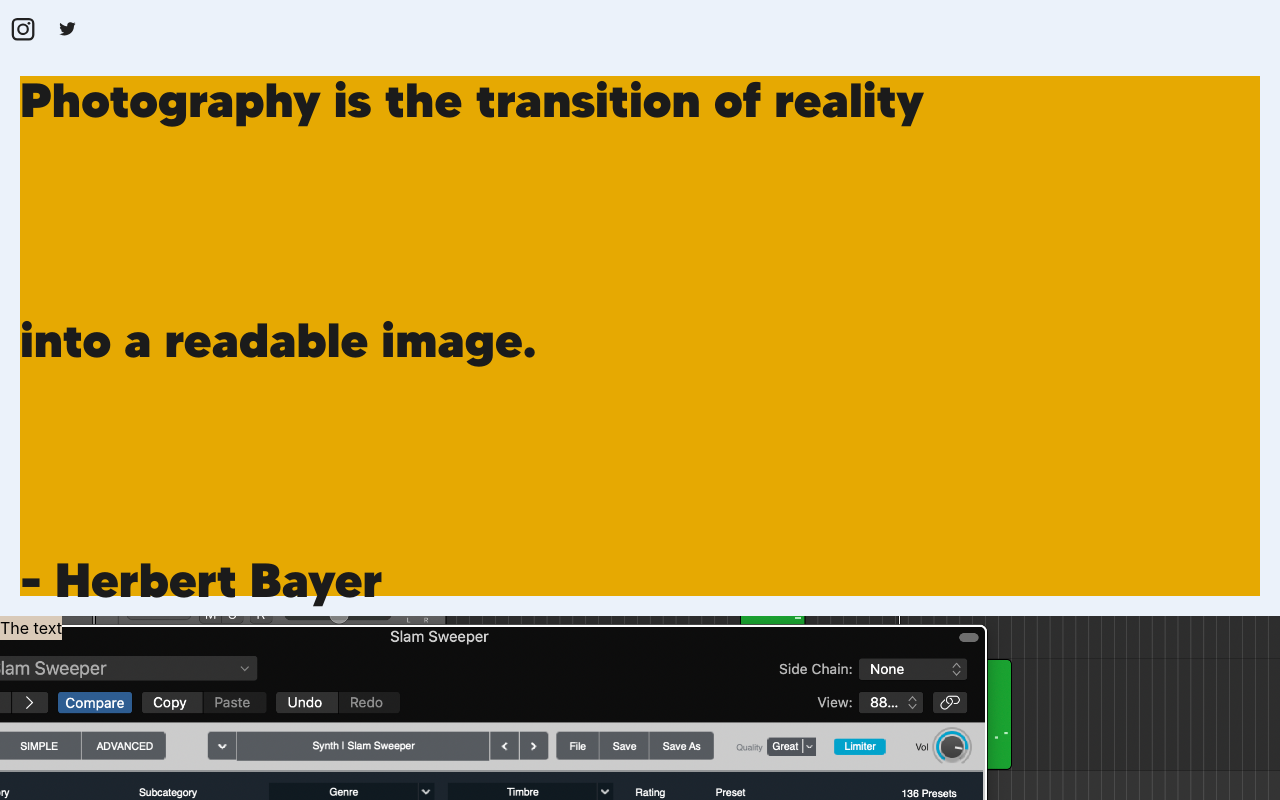
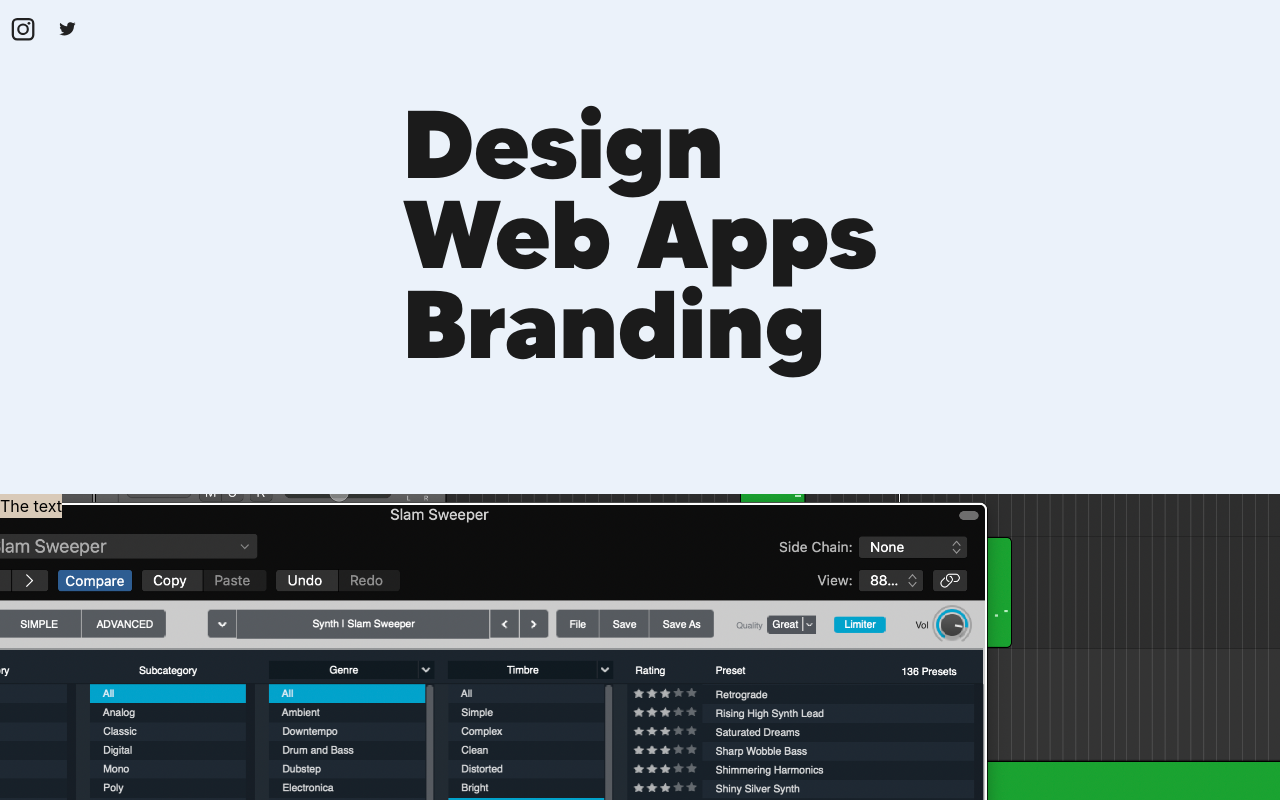
Before and after one commit to PinedaVictor/a-la-mode, a React (Vite) app: page / in a window 1280 px wide. Shown: the top 800 px of the page. Built offline with nearby package versions, Linux system fonts and the light colour scheme.

Commit message:
Edited Spacer to receive height prop, and quote component design

```diff
--- a/src/App.tsx
+++ b/src/App.tsx
@@ -9,8 +9,12 @@ export const App: React.FC = () => {
   return (
     <>
       <Header />
-      <Spacer height="35rem">
-        <Quote />
+      <Spacer height="30rem">
+        <Quote>
+          <p>Design</p>
+          <p>{"Web Apps"}</p>
+          <p>Branding</p>
+        </Quote>
       </Spacer>
       <Hero />
       <div className=" h-[50rem] bg-offWhite"></div>
--- a/src/components/elements/spacers/Quote.tsx
+++ b/src/components/elements/spacers/Quote.tsx
@@ -1,42 +1,38 @@
-import React, { useState } from "react";
+import React, { useState, useEffect } from "react";
 import { useTrail, animated } from "react-spring";
 
-export const Quote: React.FC = () => {
+export const Quote: React.FC = (props) => {
+  const quotes = React.Children.toArray(props.children);
   const [animate, setAnimate] = useState(true);
-  // TODO: Finishing animation
-  // TODO: Height is dependent on screen size
-  // TODO: How would we pass multiple quotes to this component?
-  // TODO: How would we apply different styles to each item in the quotes array?
-  // TODO: Would height also depend on the text size?
-
-  // TODO: Abstract out quote text and quote should get children props
-  // TODO: Also fix animation
-  const quotes = [
-    "Photography is the transition of reality",
-    "into a readable image.",
-    "- Herbert Bayer",
-  ];
 
   const trails = useTrail(quotes.length, {
     config: { mass: 5, tension: 2000, friction: 400 },
     opacity: animate ? 1 : 0,
-    y: animate ? 0 : -20,
-    height: animate ? 240 : 0,
-    from: { opacity: 0, y: 30, height: 0 },
+    y: animate ? 0 : -200,
+    height: animate ? 90 : 0,
+    from: { opacity: 0, y: 300, height: 0 },
   });
 
   return (
     <>
       <div
-        id="quote"
-        className="text-offBlack text-5xl font-[Tommy] bg-yellow h-full"
+        className="text-offBlack text-7xl font-[Tommy] h-full w-full text-center lg:text-8xl sm:text-6xl"
         onClick={() => setAnimate(!animate)}
       >
-        {trails.map((props, index) => (
-          <animated.div style={props} key={index}>
-            <p key={index}>{quotes[index]}</p>
-          </animated.div>
-        ))}
+        <div className="text-left inline-block align-middle h-full  pb-32 pt-10">
+          {trails.map((props, index) => (
+            <animated.div
+              className="yes"
+              style={{
+                ...props,
+                overflowWrap: "break-word",
+              }}
+              key={index}
+            >
+              {quotes[index]}
+            </animated.div>
+          ))}
+        </div>
       </div>
     </>
   );
--- a/src/components/elements/spacers/Spacer.tsx
+++ b/src/components/elements/spacers/Spacer.tsx
@@ -7,7 +7,9 @@ interface SpacerProps {
 export const Spacer: React.FC<SpacerProps> = (props) => {
   return (
     <>
-      <div className={`h-[35rem] bg-offWhite w-screen p-5`}>
+      <div
+        className={`h-[${props.height}] bg-offWhite w-screen overflow-hidden`}
+      >
         {props.children}
       </div>
     </>
```
